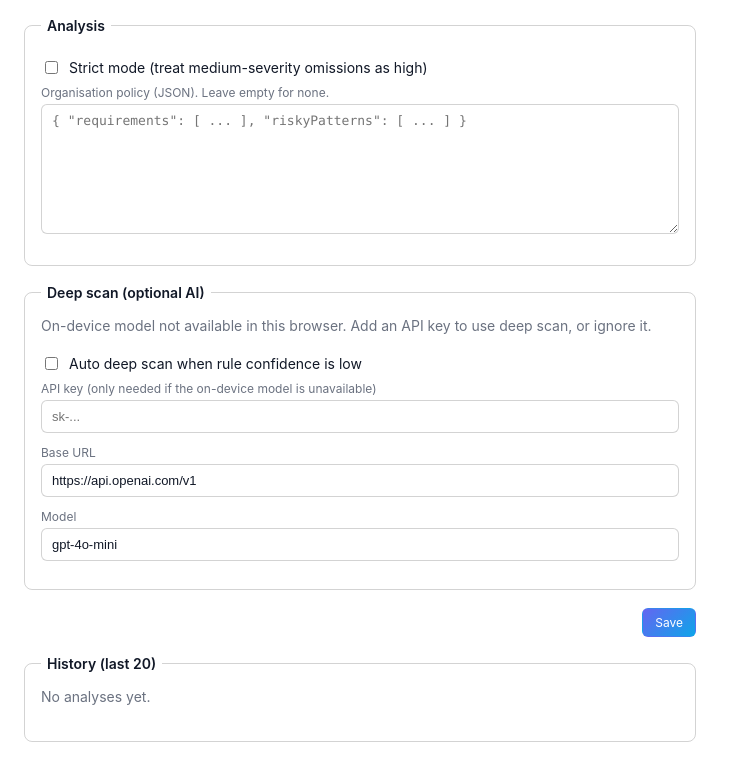
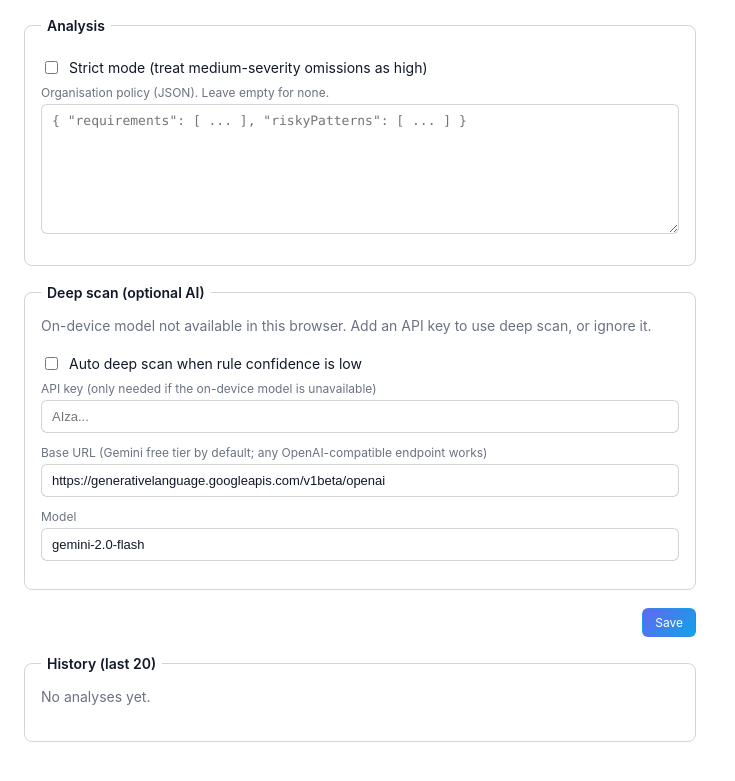
Before and after one commit to Ejajaka/vector, a website with bundled scripts: page options.html in a window 1280 px wide. Shown: the part 69-850 px from the top of the page, without its empty margins (0-735 px from the left). Built offline with nearby package versions, Linux system fonts and the light colour scheme; some packages are replaced by stand-ins of ours.

Commit message:
v0.4.1: default to Gemini free endpoint, drop response_format for compatibility

```diff
--- a/options.html
+++ b/options.html
@@ -44,15 +44,15 @@
     <label class="check"><input id="auto" type="checkbox" /> Auto deep scan when rule confidence is low</label>
     <label class="field">
       <span>API key (only needed if the on-device model is unavailable)</span>
-      <input id="key" type="password" placeholder="sk-..." autocomplete="off" />
+      <input id="key" type="password" placeholder="AIza..." autocomplete="off" />
     </label>
     <label class="field">
-      <span>Base URL</span>
-      <input id="url" type="text" placeholder="https://api.openai.com/v1" />
+      <span>Base URL (Gemini free tier by default; any OpenAI-compatible endpoint works)</span>
+      <input id="url" type="text" placeholder="https://generativelanguage.googleapis.com/v1beta/openai" />
     </label>
     <label class="field">
       <span>Model</span>
-      <input id="model" type="text" placeholder="gpt-4o-mini" />
+      <input id="model" type="text" placeholder="gemini-2.0-flash" />
     </label>
   </fieldset>
 
--- a/options.js
+++ b/options.js
@@ -37,8 +37,8 @@
       strictMode: el.strict.checked,
       autoDeepScan: el.auto.checked,
       apiKey: el.key.value.trim(),
-      baseUrl: el.url.value.trim() || "https://api.openai.com/v1",
-      model: el.model.value.trim() || "gpt-4o-mini",
+      baseUrl: el.url.value.trim() || "https://generativelanguage.googleapis.com/v1beta/openai",
+      model: el.model.value.trim() || "gemini-2.0-flash",
       policyText: el.policy.value
     };
   }
--- a/package.json
+++ b/package.json
@@ -1,6 +1,6 @@
 {
   "name": "vector",
-  "version": "0.4.0",
+  "version": "0.4.1",
   "description": "Pre-generation security diagnosis of cloud infrastructure prompts using NLP. Chrome extension + CLI. Fully offline, zero dependencies.",
   "private": true,
   "scripts": {
--- a/src/llm.js
+++ b/src/llm.js
@@ -99,8 +99,7 @@
         messages: [
           { role: "system", content: SYSTEM_PROMPT },
           { role: "user", content: "Infrastructure prompt:\n\n" + String(prompt || "") }
-        ],
-        response_format: { type: "json_object" }
+        ]
       })
     });
     if (!res.ok) throw new Error("Deep scan failed (" + res.status + ")");
--- a/src/settings.js
+++ b/src/settings.js
@@ -8,8 +8,8 @@
 (function (root) {
   const DEFAULTS = {
     apiKey: "",
-    baseUrl: "https://api.openai.com/v1",
-    model: "gpt-4o-mini",
+    baseUrl: "https://generativelanguage.googleapis.com/v1beta/openai",
+    model: "gemini-2.0-flash",
     autoDeepScan: false,
     strictMode: false,
     policyText: ""
```
Also changed, not shown: manifest.json.
